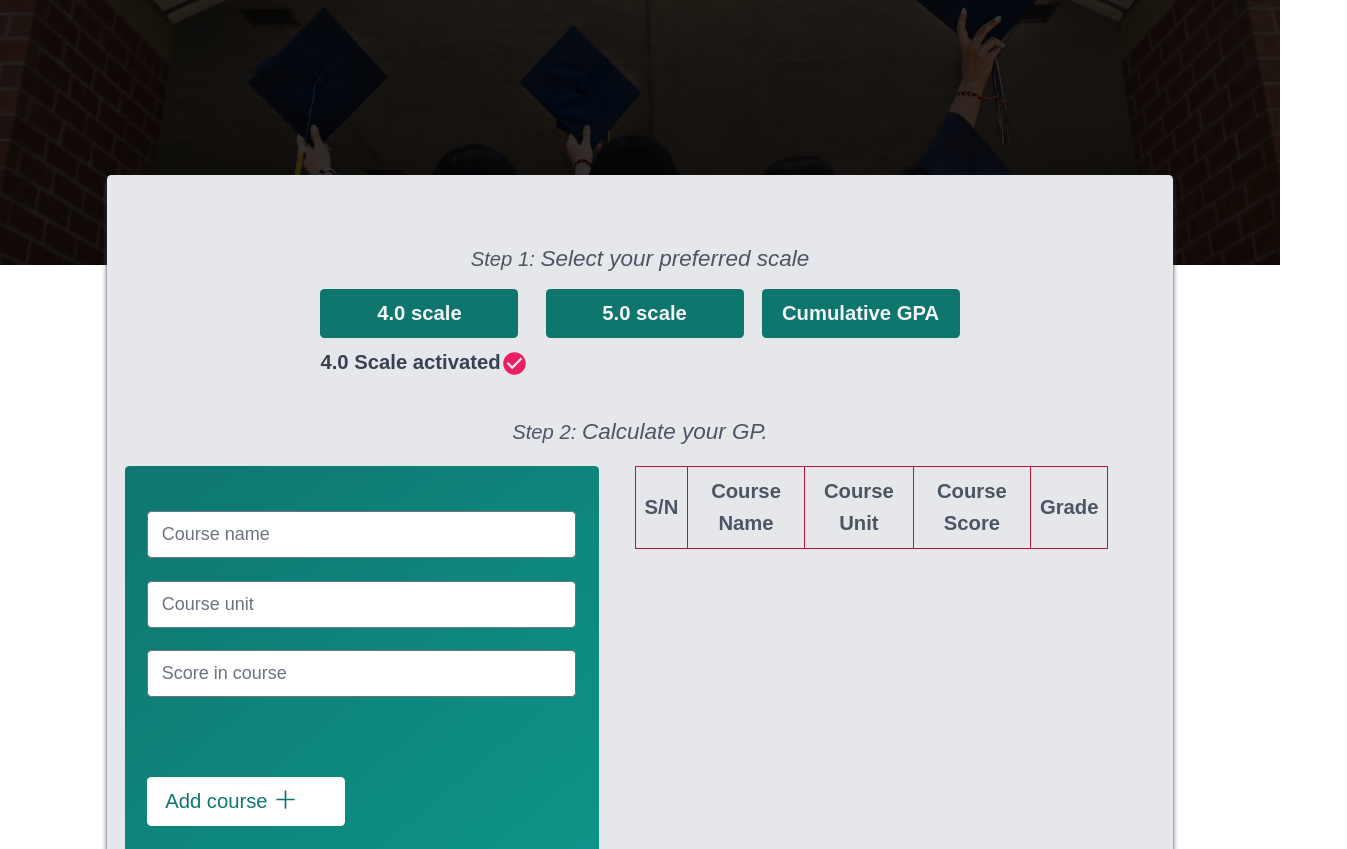
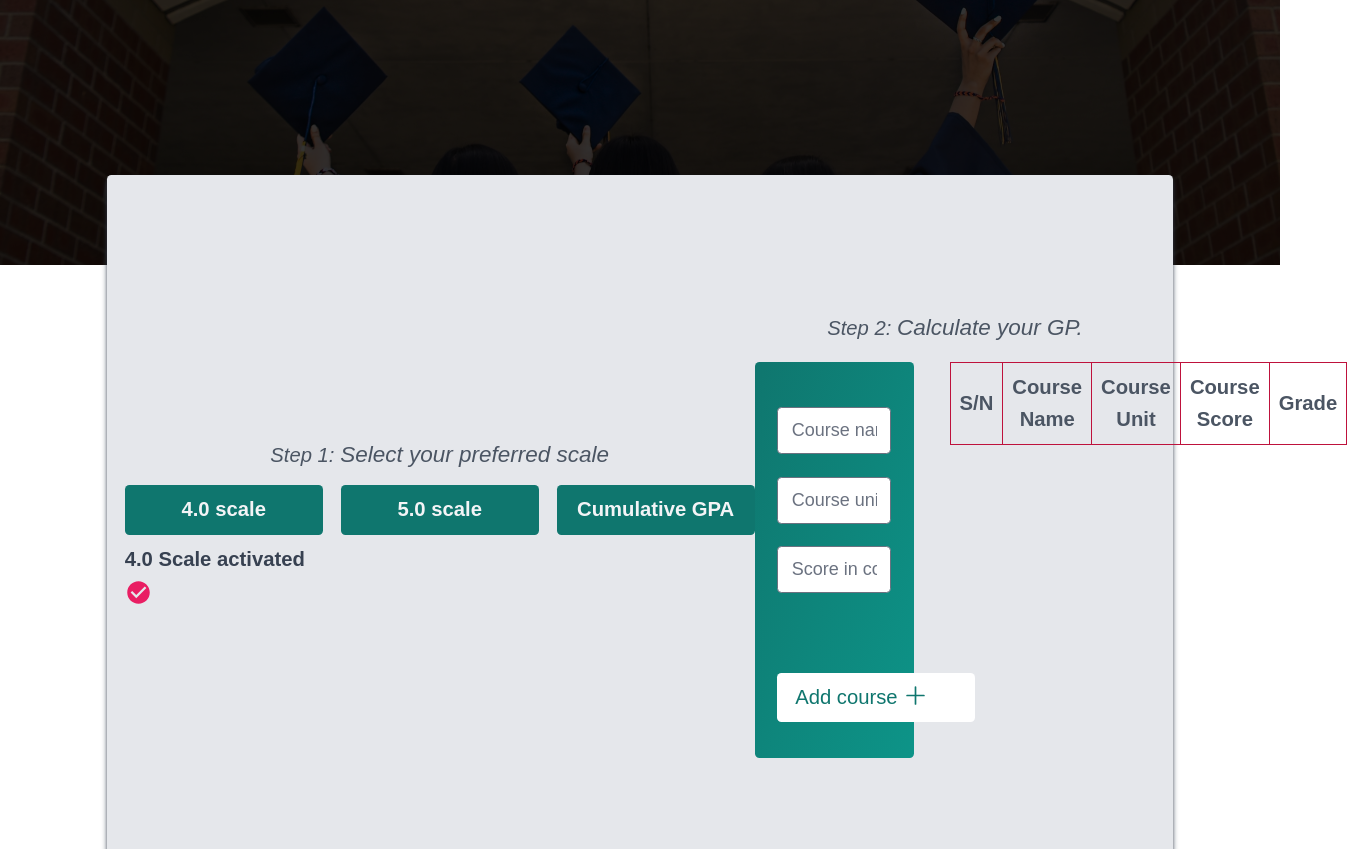
Before and after one commit to NathanaelBenjamin/cgpa-calculator, a React (Create React App) app: page / in a window 1280 px wide. Shown: the part 311-1160 px from the top of the page, 1347 px wide, since content can reach past the window. Built offline with nearby package versions, Linux system fonts and the light colour scheme.

Commit message:
Modifications

```diff
--- a/src/Components/CALCULATOR_COMPONENTS/Calculator.js
+++ b/src/Components/CALCULATOR_COMPONENTS/Calculator.js
@@ -59,7 +59,7 @@ const Calculator = () => {
   return (
     <div className="flex justify-center items-center">
     <AppContext.Provider value={{ borderStyles, setMode, courses, setCourses, parameters, setParameters, result, setResult, handleClearValues, mode, resultClass, setResultClass, handleClass, grades, categories }}>
-        <div className='calculator w-[90%] min-h-[38rem] md:w-10/12 dark:bg-gray-600 bg-gray-200 rounded py-12 px-4 mt-12 md:-mt-20 mb-12 shadow-md shadow-gray-700 dark:shadow-gray-400'>
+        <div className='calculator flex justify-center items-center w-[90%] min-h-[38rem] md:w-10/12 dark:bg-gray-600 bg-gray-200 rounded py-12 px-4 mt-12 md:-mt-20 mb-12 shadow-md shadow-gray-700 dark:shadow-gray-400'>
 
             <CalculatorMenu />
 
```
